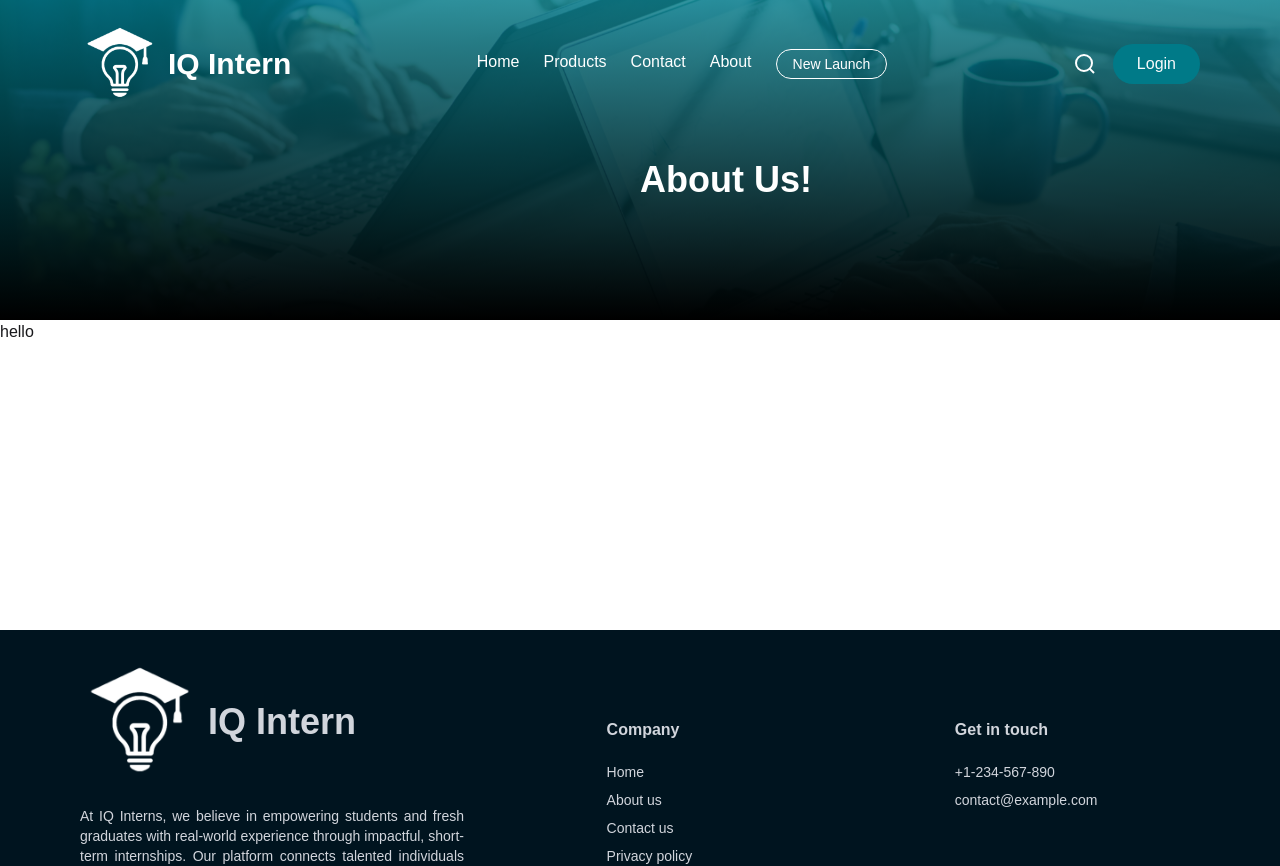
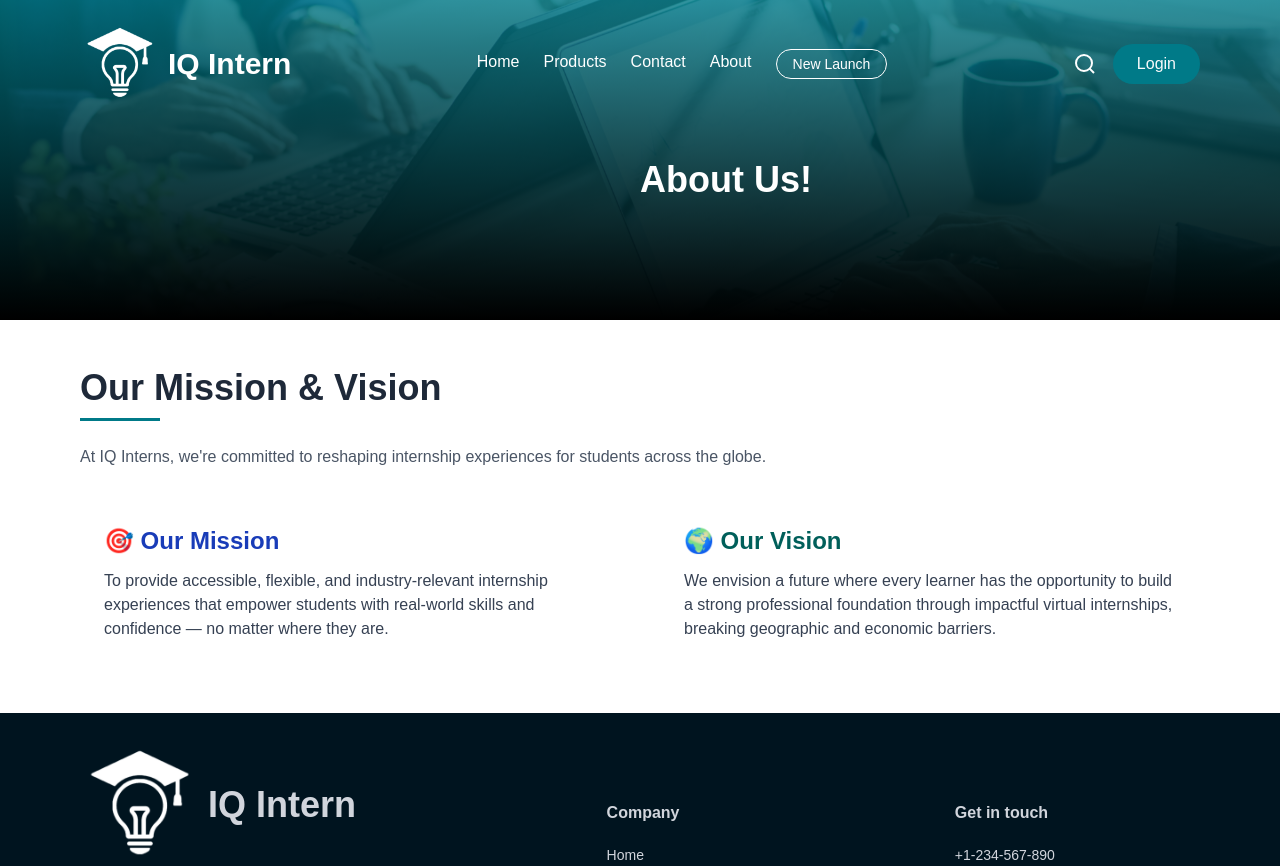
Before and after one commit to merazzak20/IQ-Intern, a React (Vite) app: page /about in a window 1280 px wide. Shown: the top 866 px of the page. Built offline with nearby package versions, Linux system fonts and the light colour scheme.

Commit message:
add mission vission section

```diff
--- /dev/null
+++ b/src/Pages/About/AboutComponent/MissionVission.jsx
@@ -0,0 +1,56 @@
+import React from "react";
+import Container from "../../../components/shared/Container";
+import SectiontionTitle from "../../../components/shared/SectiontionTitle";
+
+const MissionVision = () => {
+  return (
+    <div className="py-12 bg-white text-gray-800">
+      <Container>
+        <SectiontionTitle title={"Our Mission & Vision"}></SectiontionTitle>
+        <p className="mt-2 text-gray-600">
+          At IQ Interns, we're committed to reshaping internship experiences for
+          students across the globe.
+        </p>
+
+        <div className="grid grid-cols-1 md:grid-cols-2 gap-10 mt-8">
+          {/* Mission */}
+          <div className=" p-6 hover:shadow-md transition">
+            <h3 className="text-2xl font-semibold mb-3 text-blue-800">
+              🎯 Our Mission
+            </h3>
+            <p className="text-gray-700">
+              To provide accessible, flexible, and industry-relevant internship
+              experiences that empower students with real-world skills and
+              confidence — no matter where they are.
+            </p>
+          </div>
+
+          {/* Vision */}
+          <div className="p-6 hover:shadow-md transition">
+            <h3 className="text-2xl font-semibold mb-3 text-teal-800">
+              🌍 Our Vision
+            </h3>
+            <p className="text-gray-700">
+              We envision a future where every learner has the opportunity to
+              build a strong professional foundation through impactful virtual
+              internships, breaking geographic and economic barriers.
+            </p>
+          </div>
+        </div>
+      </Container>
+      <div className="max-w-6xl mx-auto px-4 sm:px-6 lg:px-8">
+        {/* <div className="text-center mb-10">
+          <h2 className="text-3xl md:text-4xl font-bold">
+            Our Mission & Vision
+          </h2>
+          <p className="mt-3 text-gray-600 max-w-2xl mx-auto">
+            At IQ Interns, we're committed to reshaping internship experiences
+            for students across the globe.
+          </p>
+        </div> */}
+      </div>
+    </div>
+  );
+};
+
+export default MissionVision;
--- a/src/Pages/About/AboutPage.jsx
+++ b/src/Pages/About/AboutPage.jsx
@@ -1,11 +1,12 @@
 import React from "react";
 import PageHeader from "../../components/shared/PageHeader";
+import MissionVision from "./AboutComponent/MissionVission";
 
 const AboutPage = () => {
   return (
     <div>
       <PageHeader title={"About Us!"}></PageHeader>
-      <p>hello</p>
+      <MissionVision></MissionVision>
     </div>
   );
 };
```
